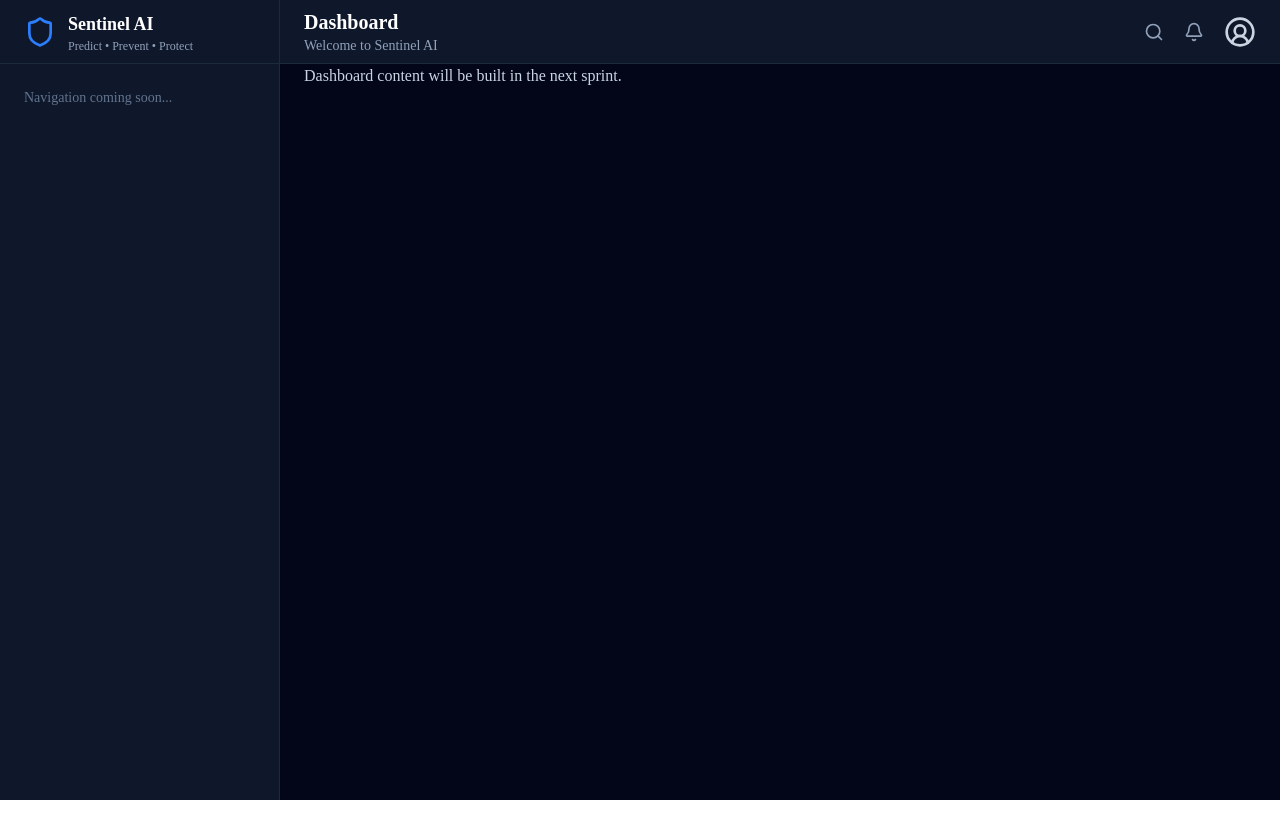
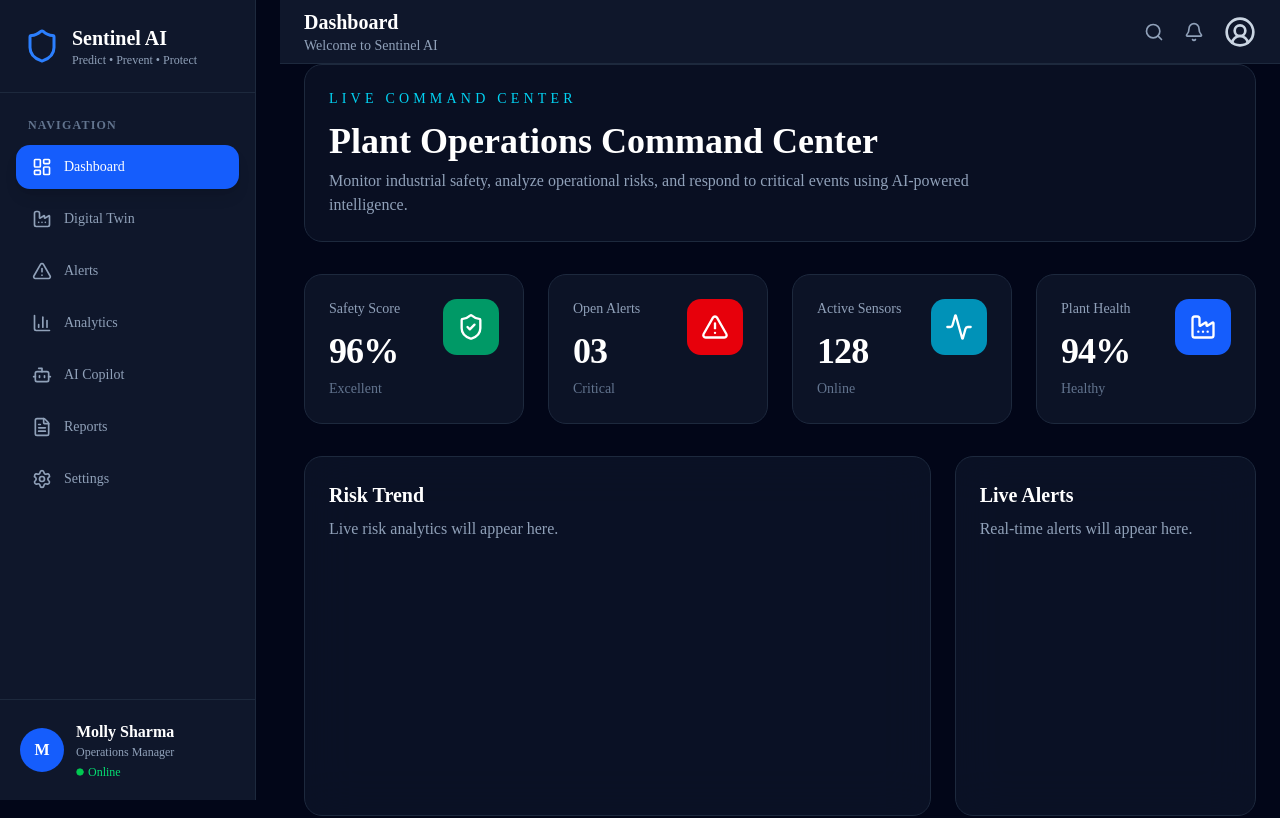
Before and after one commit to MollyKhandelwal/sentinel-ai, a Next.js app: page /dashboard in a window 1280 px wide. Shown: the top 818 px of the page. Built offline with nearby package versions, Linux system fonts and the light colour scheme.

Commit message:
UI-004: Complete dashboard layout and reusable components

```diff
--- a/app/(dashboard)/dashboard/page.tsx
+++ b/app/(dashboard)/dashboard/page.tsx
@@ -1,7 +1,88 @@
+import {
+  ShieldCheck,
+  TriangleAlert,
+  Activity,
+  Factory,
+} from "lucide-react";
+
+import KPICard from "@/components/dashboard/kpi-card";
+import RiskChart from "@/components/dashboard/risk-chart";
+import LiveAlerts from "@/components/dashboard/live-alerts";
+import AIRecommendation from "@/components/dashboard/ai-recommendation";
+import IncidentTimeline from "@/components/dashboard/incident-timeline";
+
 export default function DashboardPage() {
   return (
-    <div className="text-slate-300">
-      Dashboard content will be built in the next sprint.
+    <div className="space-y-8">
+      {/* Hero */}
+      <section className="rounded-2xl border border-slate-800 bg-slate-900/60 p-6 backdrop-blur-xl">
+        <p className="text-sm uppercase tracking-[0.3em] text-cyan-400">
+          LIVE COMMAND CENTER
+        </p>
+
+        <h1 className="mt-3 text-4xl font-bold text-white">
+          Plant Operations Command Center
+        </h1>
+
+        <p className="mt-2 max-w-2xl text-slate-400">
+          Monitor industrial safety, analyze operational risks, and respond to
+          critical events using AI-powered intelligence.
+        </p>
+      </section>
+
+      {/* KPI Grid */}
+      <section className="grid gap-6 md:grid-cols-2 xl:grid-cols-4">
+        <KPICard
+          title="Safety Score"
+          value="96%"
+          subtitle="Excellent"
+          icon={ShieldCheck}
+          variant="green"
+        />
+
+        <KPICard
+          title="Open Alerts"
+          value="03"
+          subtitle="Critical"
+          icon={TriangleAlert}
+          variant="red"
+        />
+
+        <KPICard
+          title="Active Sensors"
+          value="128"
+          subtitle="Online"
+          icon={Activity}
+          variant="cyan"
+        />
+
+        <KPICard
+          title="Plant Health"
+          value="94%"
+          subtitle="Healthy"
+          icon={Factory}
+          variant="blue"
+        />
+      </section>
+
+      {/* Dashboard Grid */}
+      <section className="grid gap-6 xl:grid-cols-3">
+        {/* Risk Chart */}
+        <div className="xl:col-span-2">
+          <RiskChart />
+        </div>
+
+        {/* Live Alerts */}
+        <LiveAlerts />
+
+        {/* AI Recommendation */}
+        <div className="xl:col-span-2">
+          <AIRecommendation />
+        </div>
+
+        {/* Incident Timeline */}
+        <IncidentTimeline />
+      </section>
     </div>
   );
 }
--- /dev/null
+++ b/components/dashboard/ai-recommendation.tsx
@@ -0,0 +1,13 @@
+export default function AIRecommendation() {
+  return (
+    <div className="rounded-2xl border border-slate-800 bg-slate-900/70 p-6 backdrop-blur-xl min-h-[300px]">
+      <h2 className="text-xl font-semibold text-white">
+        AI Recommendation
+      </h2>
+
+      <p className="mt-2 text-slate-400">
+        AI recommendations will appear here.
+      </p>
+    </div>
+  );
+}
--- /dev/null
+++ b/components/dashboard/incident-timeline.tsx
@@ -0,0 +1,13 @@
+export default function IncidentTimeline() {
+  return (
+    <div className="rounded-2xl border border-slate-800 bg-slate-900/70 p-6 backdrop-blur-xl min-h-[300px]">
+      <h2 className="text-xl font-semibold text-white">
+        Incident Timeline
+      </h2>
+
+      <p className="mt-2 text-slate-400">
+        Incident history will appear here.
+      </p>
+    </div>
+  );
+}
--- /dev/null
+++ b/components/dashboard/kpi-card.tsx
@@ -0,0 +1,50 @@
+import { LucideIcon } from "lucide-react";
+
+interface KPICardProps {
+  title: string;
+  value: string;
+  subtitle: string;
+  icon: LucideIcon;
+  variant: "blue" | "green" | "red" | "cyan";
+}
+
+const variants = {
+  blue: "bg-blue-600",
+  green: "bg-emerald-600",
+  red: "bg-red-600",
+  cyan: "bg-cyan-600",
+};
+
+export default function KPICard({
+  title,
+  value,
+  subtitle,
+  icon: Icon,
+  variant,
+}: KPICardProps) {
+  return (
+    <div className="group rounded-2xl border border-slate-800 bg-slate-900/80 p-6 backdrop-blur-xl transition-all duration-300 hover:-translate-y-1 hover:border-cyan-500/40 hover:shadow-[0_0_30px_rgba(6,182,212,0.18)]">
+      <div className="flex items-start justify-between">
+        <div>
+          <p className="text-sm font-medium text-slate-400">
+            {title}
+          </p>
+
+          <h2 className="mt-3 text-4xl font-bold tracking-tight text-white">
+            {value}
+          </h2>
+
+          <p className="mt-2 text-sm text-slate-500">
+            {subtitle}
+          </p>
+        </div>
+
+        <div
+          className={`flex h-14 w-14 items-center justify-center rounded-xl ${variants[variant]}`}
+        >
+          <Icon className="h-7 w-7 text-white" />
+        </div>
+      </div>
+    </div>
+  );
+}
--- /dev/null
+++ b/components/dashboard/live-alerts.tsx
@@ -0,0 +1,13 @@
+export default function LiveAlerts() {
+  return (
+    <div className="rounded-2xl border border-slate-800 bg-slate-900/70 p-6 backdrop-blur-xl min-h-[360px]">
+      <h2 className="text-xl font-semibold text-white">
+        Live Alerts
+      </h2>
+
+      <p className="mt-2 text-slate-400">
+        Real-time alerts will appear here.
+      </p>
+    </div>
+  );
+}
--- /dev/null
+++ b/components/dashboard/risk-chart.tsx
@@ -0,0 +1,13 @@
+export default function RiskChart() {
+  return (
+    <div className="rounded-2xl border border-slate-800 bg-slate-900/70 p-6 backdrop-blur-xl min-h-[360px]">
+      <h2 className="text-xl font-semibold text-white">
+        Risk Trend
+      </h2>
+
+      <p className="mt-2 text-slate-400">
+        Live risk analytics will appear here.
+      </p>
+    </div>
+  );
+}
--- a/components/layout/sidebar.tsx
+++ b/components/layout/sidebar.tsx
@@ -1,15 +1,66 @@
 "use client";
 
-import { Shield } from "lucide-react";
+import {
+  Shield,
+  LayoutDashboard,
+  Factory,
+  TriangleAlert,
+  BarChart3,
+  Bot,
+  FileText,
+  Settings,
+  Circle,
+} from "lucide-react";
+
+const menuItems = [
+  {
+    name: "Dashboard",
+    icon: LayoutDashboard,
+    active: true,
+  },
+  {
+    name: "Digital Twin",
+    icon: Factory,
+    active: false,
+  },
+  {
+    name: "Alerts",
+    icon: TriangleAlert,
+    active: false,
+  },
+  {
+    name: "Analytics",
+    icon: BarChart3,
+    active: false,
+  },
+  {
+    name: "AI Copilot",
+    icon: Bot,
+    active: false,
+  },
+  {
+    name: "Reports",
+    icon: FileText,
+    active: false,
+  },
+  {
+    name: "Settings",
+    icon: Settings,
+    active: false,
+  },
+];
 
 export default function Sidebar() {
   return (
-    <aside className="fixed left-0 top-0 h-screen w-[280px] border-r border-slate-800 bg-slate-900">
-      <div className="flex h-16 items-center gap-3 border-b border-slate-800 px-6">
-        <Shield className="h-8 w-8 text-blue-500" />
+    <aside className="fixed left-0 top-0 flex h-screen w-64 flex-col border-r border-slate-800 bg-slate-900">
+
+      {/* Logo */}
+      <div className="border-b border-slate-800 px-6 py-6">
+        <div className="flex items-center gap-3">
+          <Shield className="h-9 w-9 text-blue-500" />
 
           <div>
-          <h1 className="text-lg font-bold text-white">
+            <h1 className="text-xl font-bold text-white">
               Sentinel AI
             </h1>
 
@@ -18,12 +69,67 @@ export default function Sidebar() {
             </p>
           </div>
         </div>
+      </div>
 
-      <nav className="p-6">
-        <p className="text-sm text-slate-500">
-          Navigation coming soon...
+      {/* Navigation */}
+      <nav className="flex-1 px-4 py-6">
+        <p className="mb-3 px-3 text-xs font-semibold uppercase tracking-widest text-slate-500">
+          Navigation
         </p>
+
+        <div className="space-y-2">
+          {menuItems.map((item) => {
+            const Icon = item.icon;
+
+            return (
+              <button
+                key={item.name}
+                className={`flex w-full items-center gap-3 rounded-xl px-4 py-3 text-sm font-medium transition-all duration-200
+
+                ${
+                  item.active
+                    ? "bg-blue-600 text-white shadow-lg"
+                    : "text-slate-400 hover:bg-slate-800 hover:text-white"
+                }`}
+              >
+                <Icon className="h-5 w-5" />
+
+                {item.name}
+              </button>
+            );
+          })}
+        </div>
       </nav>
+
+      {/* User */}
+      <div className="border-t border-slate-800 p-5">
+        <div className="flex items-center gap-3">
+
+          <div className="flex h-11 w-11 items-center justify-center rounded-full bg-blue-600 font-bold text-white">
+            M
+          </div>
+
+          <div>
+            <h3 className="font-semibold text-white">
+              Molly Sharma
+            </h3>
+
+            <p className="text-xs text-slate-400">
+              Operations Manager
+            </p>
+
+            <div className="mt-1 flex items-center gap-1">
+              <Circle className="h-2 w-2 fill-green-500 text-green-500" />
+
+              <span className="text-xs text-green-400">
+                Online
+              </span>
+            </div>
+          </div>
+
+        </div>
+      </div>
+
     </aside>
   );
 }
```
Lines whose indentation alone changed are shown as unchanged.
